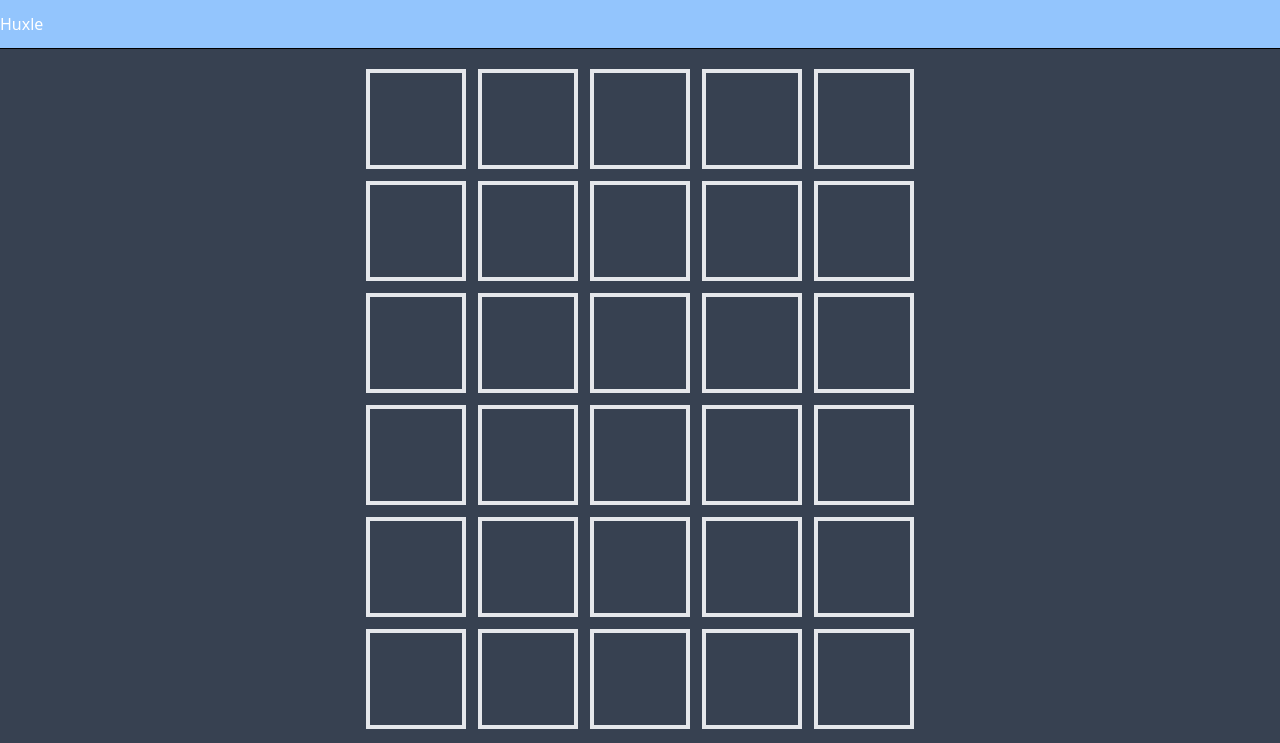
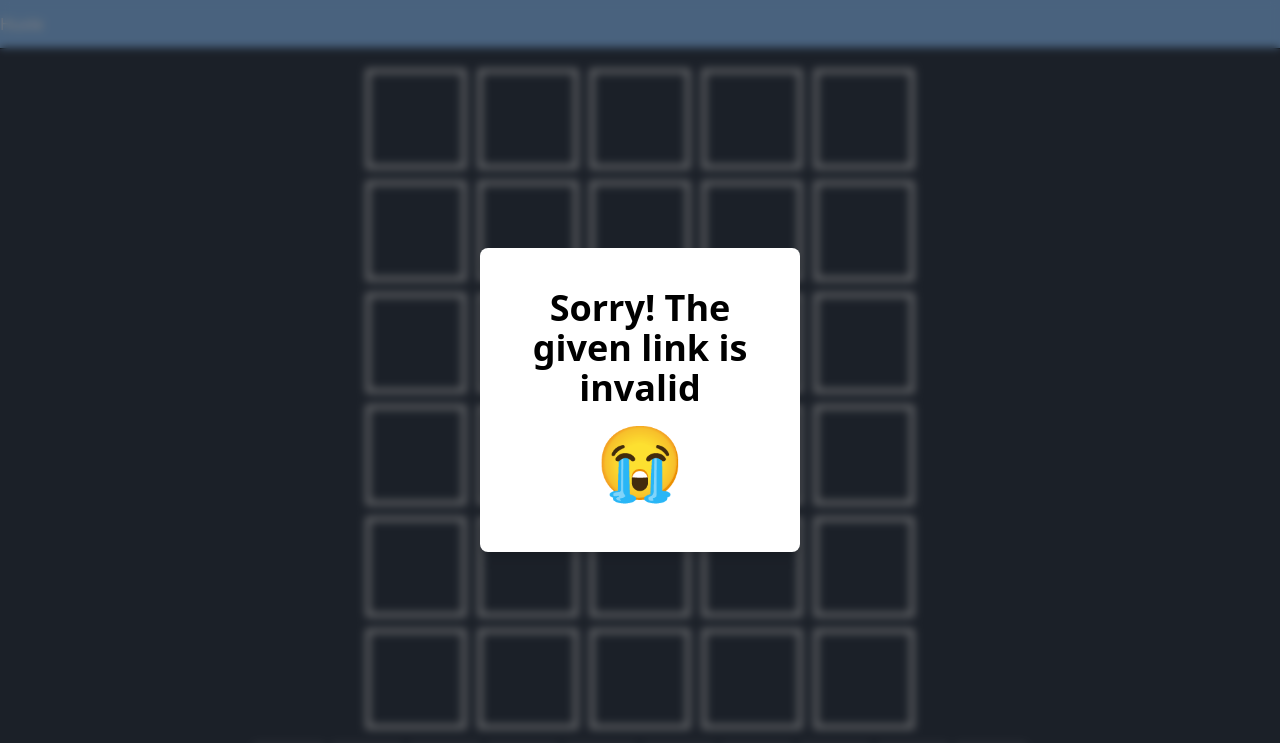
Before and after one commit to Wolfelijolex/Huxle, a Vue app: page /1 in a window 1280 px wide. Shown: the top 743 px of the page. Built offline with nearby package versions, Linux system fonts and the light colour scheme.

Commit message:
added a vue error messages
not all

```diff
--- /dev/null
+++ b/src/components/PopUps/errorPopUp.vue
@@ -0,0 +1,65 @@
+<template>
+  <div v-if="popUpOpen.value">
+    <div class="popUpBackground">
+      <div class="popUpWindow">
+        <div v-if="closeButton.value" class="closeButton" @click="closePopUp()">x</div>
+        <div class="winStateText">{{ errorText.value }}
+          <div class="Emoji">😭</div>
+        </div>
+      </div>
+    </div>
+  </div>
+</template>
+
+<script lang="ts" setup>
+import { ref, reactive } from "vue";
+import statsPopUp from "./statsPopUp.vue";
+import GameView from "@/views/GameView.vue";
+
+
+const props = defineProps<{
+  errorType : string;
+}>();
+
+
+var errorType = ref(props.errorType);
+
+function closePopUp() {
+  popUpOpen.value = false;
+  GameView.value.errorPopUpOpen = false;
+}
+
+const popUpOpen = reactive({
+  value: true,
+});
+
+const errorHeadline = reactive({
+  value: "error",
+});
+const errorText = reactive({
+  value: "error",
+});
+
+const closeButton = reactive({
+  value: false,
+});
+
+if (errorType.value == "UnknownLanguage") {
+  errorText.value = "Sorry, but game is not aviailable in your language yet.";
+  closeButton.value = true;
+} else if (errorType.value == "link") {
+  errorText.value = "Sorry! The given link is invalid"
+} else if (errorType.value == "switchLanguages") {
+  errorText.value = "Do you really want to discard your progress and switch to "
+} else {
+  errorText.value = "Sorry, but an error occured. Please try again later. If the error persists, please contact us."
+}
+
+
+</script>
+
+<style>
+.errorText {
+  @apply flex flex-col m-10 text-black font-bold justify-center items-center w-full h-full text-3xl text-center;
+}
+</style>
--- a/src/components/PopUps/statsPopUp.vue
+++ b/src/components/PopUps/statsPopUp.vue
@@ -20,7 +20,6 @@
 import { useGameStore } from "@/stores/game-store";
 import { reactive } from "vue";
 
-
 function closeStats() {
   statsOpen.value = false;
 }
@@ -35,7 +34,8 @@ const statsOpen = reactive({
 
 function copyToClipboard() {
   clipBoardButtonText.value = "copied to clipboard!";
-  navigator.clipboard.writeText("cool");
+  // todo get link from store
+  navigator.clipboard.writeText("link");
 }
 
 
@@ -54,7 +54,7 @@ const gameState = useGameStore();
 }
 
 .closeButton {
-  @apply absolute text-center duration-200 top-0 m-4 right-0 w-10 h-10 text-2xl bg-gray-400 text-white font-bold cursor-pointer;
+  @apply absolute text-center duration-200 top-0 m-2 right-0 w-10 h-10 text-2xl bg-gray-400 text-white font-bold cursor-pointer;
 }
 
 .closeButton:hover {
--- a/src/components/PopUps/winStatePopup.vue
+++ b/src/components/PopUps/winStatePopup.vue
@@ -32,7 +32,7 @@ const showStats = reactive({
 
 function getWinText() {
   if (won.value) {
-    return "CONGRATS! You won!";
+    return "CONGRATS!\n You won!";
   } else {
     var randomNumber = Math.floor(Math.random() * 10);
     switch (randomNumber) {
@@ -90,7 +90,7 @@ setTimeout(() => {
   console.log("showing stats");
   console.log(showStats);
   showStats.value = true;
-}, 200000);
+}, 2000);
 </script>
 
 <style lang="scss">
--- a/src/views/GameView.vue
+++ b/src/views/GameView.vue
@@ -3,6 +3,7 @@
     <WordGridComponentVue :past-tries="gameStore.tries" :current-line="lineStore.tries" />
     <KeyboardComponent @key="keyPressed" />
     <winStatePopUp v-if="gameFinished" :won="gameWon" />
+    <ErrorPopUp v-if="errorPopUp.value" :errorType="errorType" />
   </div>
   <div>
     Game Settings:
@@ -13,15 +14,17 @@
 
 <script lang="ts" setup>
 import KeyboardComponent from "@/components/keyboard/KeyboardComponent.vue";
+import ErrorPopUp from "@/components/PopUps/errorPopUp.vue";
 import WordGridComponentVue from "@/components/WordGrid/WordGridComponent.vue";
 import { isSupportedLocale } from "@/i18n";
 import { useCurrentLineStore } from "@/stores/current-line-store";
 import { useGameStore } from "@/stores/game-store";
 import { decode } from "@/utils/encoder.util";
 import { getCharStatesForLine, isCorrectWord, isValidKey } from "@/utils/game.util";
-import { onMounted, onUnmounted, ref } from "vue";
+import { onMounted, onUnmounted, ref, reactive } from "vue";
 import { useI18n } from "vue-i18n";
 import { useRoute } from "vue-router";
+
 
 import winStatePopUp from "../components/PopUps/winStatePopup.vue";
 
@@ -31,6 +34,11 @@ const gameFinished = ref(false);
 const hash = useRoute().params.hash;
 const { locale } = useI18n();
 var gameWon = false;
+var errorType = "language";
+
+const errorPopUp = reactive({
+  value: false,
+});
 
 
 const keyboardHandler = (event: KeyboardEvent) => {
@@ -66,6 +74,8 @@ try {
   } else {
     // TODO @FELIX RADER: Maybe show popup that language is not supported?
     gameStore.setWord(gameSettings.en.toUpperCase());
+    errorType = "UnknownLanguage";
+    errorPopUp.value = true;
   }
 } catch {
   onFaultyHash();
@@ -75,6 +85,8 @@ try {
 function onFaultyHash() {
   console.error("Error! No valid game settings found!");
   console.info("A popup should appear now!");
+  errorType = "link";
+  errorPopUp.value = true;
 }
 
 function keyPressed(key: string) {
@@ -122,6 +134,9 @@ function gameEnd(win: boolean) {
   }
   gameFinished.value = true;
 }
+
+
+
 </script>
 
 <style lang="scss">
```
